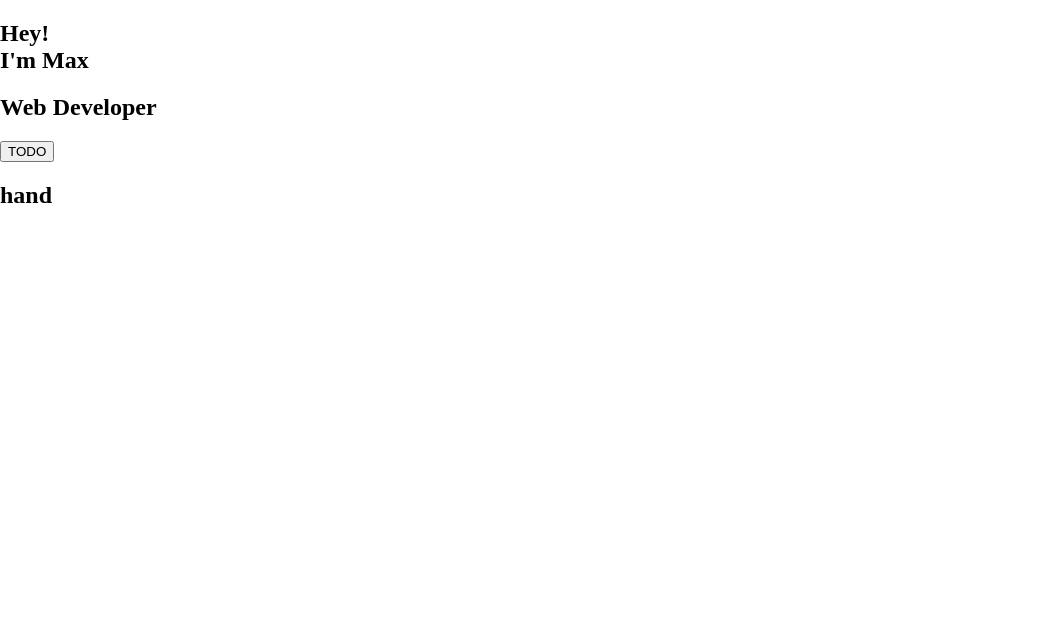
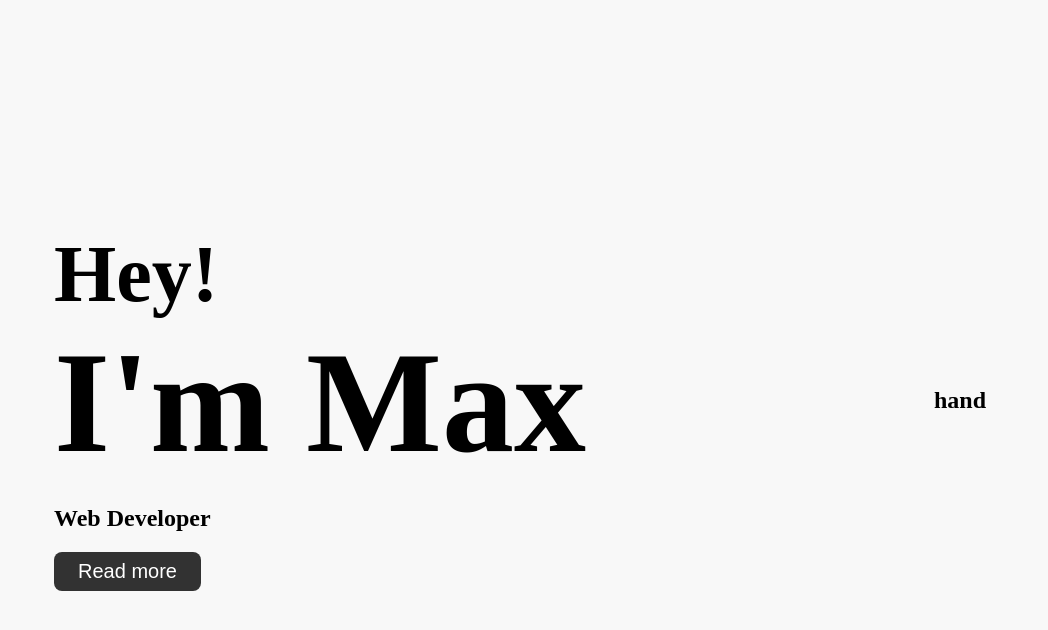
Before and after one commit to FoseFx/Homepage2020, a Vue app: page / in a window 1280 px wide. Shown: the top 630 px of the page, without its empty margins (0-1048 px from the left). Built offline with nearby package versions, Linux system fonts and the light colour scheme.

Commit message:
Adds styles to hero-left

```diff
--- a/src/App.vue
+++ b/src/App.vue
@@ -20,5 +20,6 @@ export default class App extends Vue {}
 body {
   padding: 0;
   margin: 0;
+  background: #f8f8f8;
 }
 </style>
--- a/src/components/Button.vue
+++ b/src/components/Button.vue
@@ -1,14 +1,29 @@
 <template>
-  <button>
-    TODO
+  <button @click="click" @keydown.enter="click" @keydown.space="click">
+    <slot />
   </button>
 </template>
 
 <script lang="ts">
-import { Component, Vue } from "vue-property-decorator";
+import { Component, Vue, Emit } from "vue-property-decorator";
 
 @Component
-export default class Button extends Vue {}
+export default class Button extends Vue {
+  @Emit("click")
+  private click(e: Event): Event {
+    return e;
+  }
+}
 </script>
 
-<style lang="scss" scoped></style>
+<style lang="scss" scoped>
+button {
+  border: none;
+  background: #323232;
+  color: white;
+  padding: 0.5rem 1.5rem;
+  border-radius: 0.5rem;
+  font-size: 20px;
+  cursor: pointer;
+}
+</style>
--- a/src/components/Hero.vue
+++ b/src/components/Hero.vue
@@ -1,12 +1,14 @@
 <template>
   <section id="hero">
     <div id="hero-left">
-      <h1>
-        <span>Hey!</span><br />
-        <span>I'm Max</span>
-      </h1>
-      <h2>Web Developer</h2>
-      <Button>Read more</Button>
+      <div>
+        <h1>
+          <span id="hey">Hey!</span><br />
+          <span id="max">I'm Max</span>
+        </h1>
+        <h2>Web Developer</h2>
+        <Button>Read more</Button>
+      </div>
     </div>
     <div id="hero-right">
       <Hand />
@@ -28,4 +30,25 @@ import Hand from "./Hand.vue";
 export default class Hero extends Vue {}
 </script>
 
-<style lang="scss" scoped></style>
+<style lang="scss" scoped>
+#hero {
+  width: 100%;
+  height: 100vh;
+  display: flex;
+  #hero-left,
+  #hero-right {
+    width: 50%;
+    height: 100vh;
+    display: flex;
+    justify-content: center;
+    align-items: center;
+  }
+}
+
+#hey {
+  font-size: 80px;
+}
+#max {
+  font-size: 144px;
+}
+</style>
```
